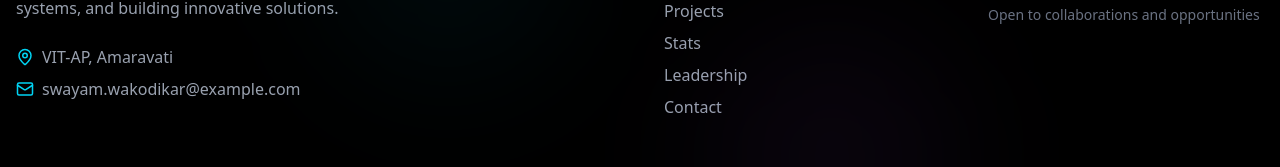
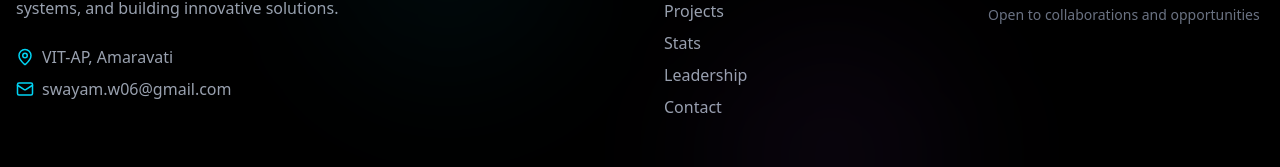
Before and after one commit to SwayamWakodikar/Portfolio, a React (Vite) app in the folder client/: page / in a window 1280 px wide. Shown: the part 6854-7021 px from the top of the page. Built offline with nearby package versions, Linux system fonts and the light colour scheme; no server answers.

Commit message:
added email

```diff
--- a/client/src/components/Footer.jsx
+++ b/client/src/components/Footer.jsx
@@ -20,7 +20,7 @@ const Footer = () => {
         {
             name: "Email",
             icon: Mail,
-            url: "mailto:swayam.wakodikar@example.com",
+            url: "mailto:swayam.w06@gmail.com",
             color: "hover:text-cyan-400"
         },
         {
@@ -72,8 +72,8 @@ const Footer = () => {
                         </div>
                         <div className="flex items-center gap-2 text-gray-400">
                             <Mail size={18} className="text-cyan-400" />
-                            <a href="mailto:swayam.wakodikar@example.com" className="hover:text-cyan-300 transition-colors">
-                                swayam.wakodikar@example.com
+                            <a href="mailto:swayam.w06@gmail.com" className="hover:text-cyan-300 transition-colors">
+                                swayam.w06@gmail.com
                             </a>
                         </div>
                     </div>
```
